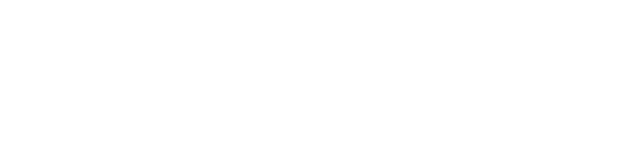
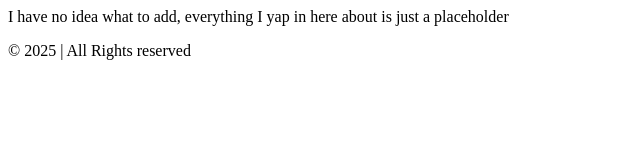
Before and after one commit to xinkuang29-svg/xinku.github.io, a plain HTML site: page index.html in a window 1280 px wide. Shown: the whole page, without its empty margins (0-640 px from the left). Drawn offline with Linux system fonts and the light colour scheme.

Commit message:
paragraphs

```diff
--- a/index.html
+++ b/index.html
@@ -1,18 +1,25 @@
 <html>
     <head>
         <title> Some sort of website </title>
-
-
-
-
     </head>
 
     <body>
+        <nav></nav>
+
+        <main>
+            <section></section>
+
+            <p> I have no idea what to add,
+                 everything I yap in here about is just a placeholder</p>
 
 
 
 
 
+        </main>
+
+        <footer>© 2025 <Personal Website Name> | All Rights reserved </Personal></footer>
+
     </body>
 
 </html>
```
